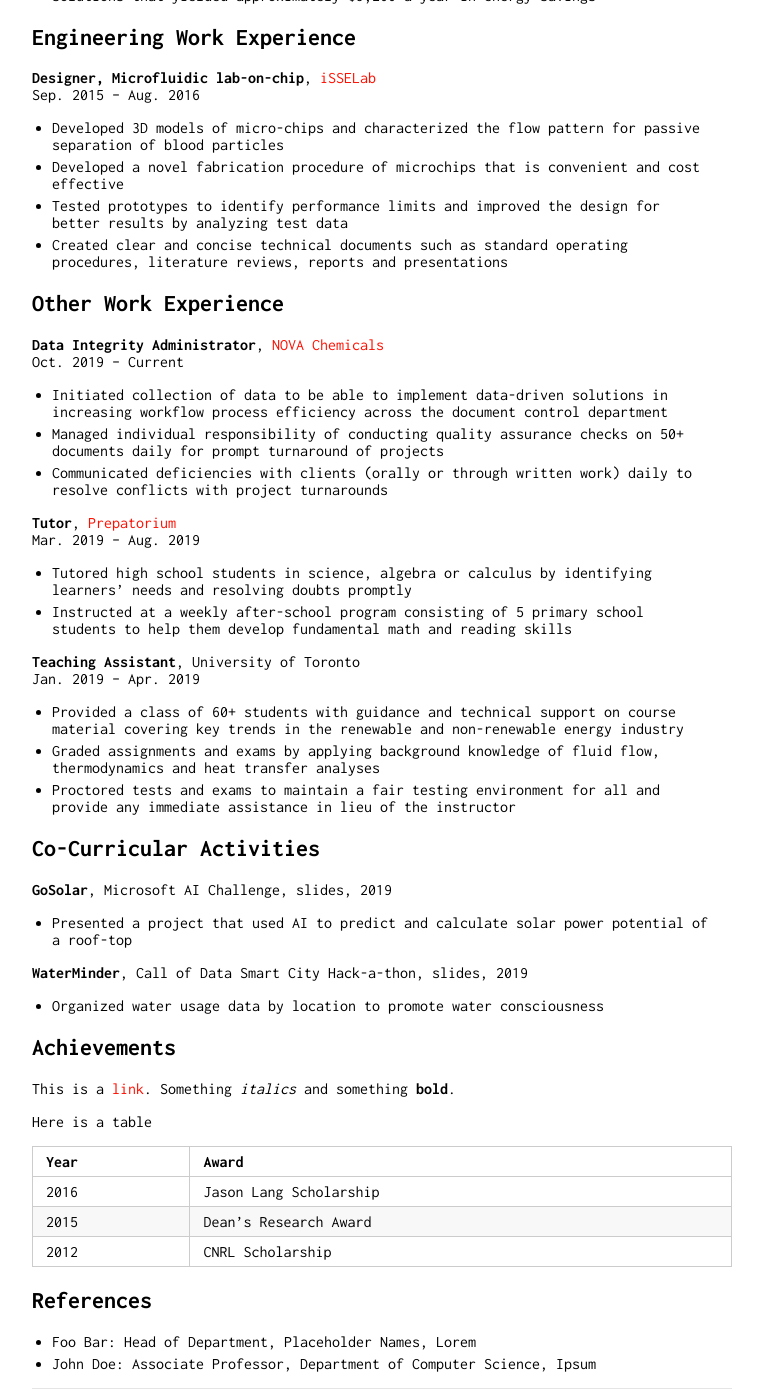
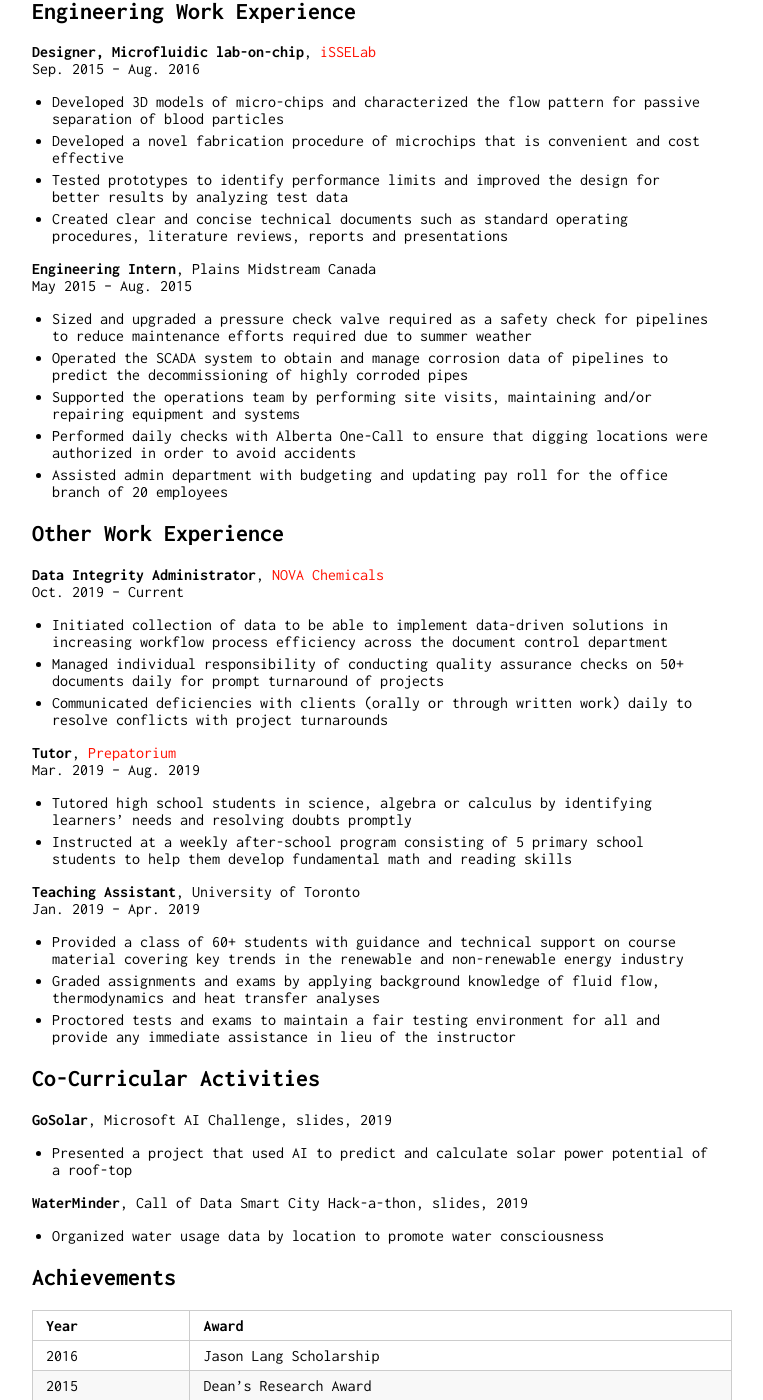
Before and after one commit to bagde/bagde.github.io, a Jekyll site: the page built from index.md, in a window 1280 px wide and 1400 px high, scrolled down 755 px. Shown: the whole window, without its empty margins (258-1021 px from the left). Built offline with Jekyll 4.4.1, drawn with Linux system fonts in a browser that asks for light colours; our own code applies the rules of GitHub Pages for plain Markdown files; some of the changed text lies outside the part shown.

Commit message:
updated index and config

```diff
--- a/_config.yml
+++ b/_config.yml
@@ -1,4 +1,4 @@
-title: Mechanical Engineer in Training
+title: Mechanical Engineer
 url: ""
 baseurl: ""
 
--- a/index.md
+++ b/index.md
@@ -15,7 +15,7 @@ Stay tuned as I update my website!
 
 ## Academic Projects
 
-**Bicycle Theft in Toronto**, Smart City Challenge, slides <br>
+**Bicycle Theft in Toronto**, Smart City Challenge, slides
 Sep. 2018 – Dec. 2018
 * Coordinated with team members to statistically analyze bike theft data based on time and location to help allocate resources to theft-prone neighborhoods
 * Individually implemented statistical models like Principal Component Analysis (PCA) or DBSCAN in Python using various libraries (GeoPandas, Scikit-Learn, etc.)
@@ -35,6 +35,14 @@ Sep. 2015 – Aug. 2016
 * Developed a novel fabrication procedure of microchips that is convenient and cost effective
 * Tested prototypes to identify performance limits and improved the design for better results by analyzing test data
 * Created clear and concise technical documents such as standard operating procedures, literature reviews, reports and presentations
+
+**Engineering Intern**, Plains Midstream Canada
+May 2015 – Aug. 2015
+* Sized and upgraded a pressure check valve required as a safety check for pipelines to reduce maintenance efforts required due to summer weather
+* Operated the SCADA system to obtain and manage corrosion data of pipelines to predict the decommissioning of highly corroded pipes
+* Supported the operations team by performing site visits, maintaining and/or repairing equipment and systems
+* Performed daily checks with Alberta One-Call to ensure that digging locations were authorized in order to avoid accidents
+* Assisted admin department with budgeting and updating pay roll for the office branch of 20 employees
 
 ## Other Work Experience
 
@@ -65,17 +73,8 @@ Jan. 2019 – Apr. 2019
 
 ## Achievements
 
-This is a [link](http://google.com). Something *italics* and something **bold**.
-
-Here is a table
-
 Year | Award
 -----|------------------------
 2016 | Jason Lang Scholarship
 2015 | Dean's Research Award
 2012 | CNRL Scholarship
-
-## References
-
-* Foo Bar: Head of Department, Placeholder Names, Lorem
-* John Doe: Associate Professor, Department of Computer Science, Ipsum
```
